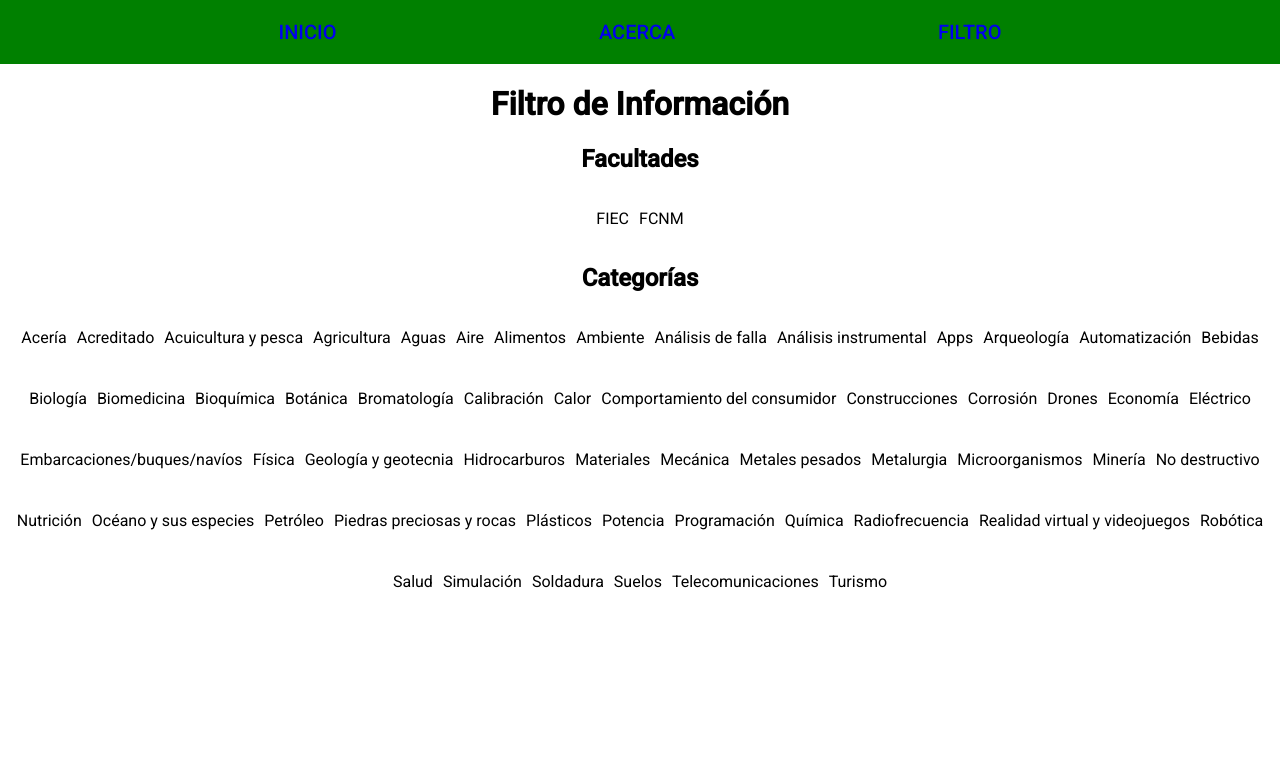
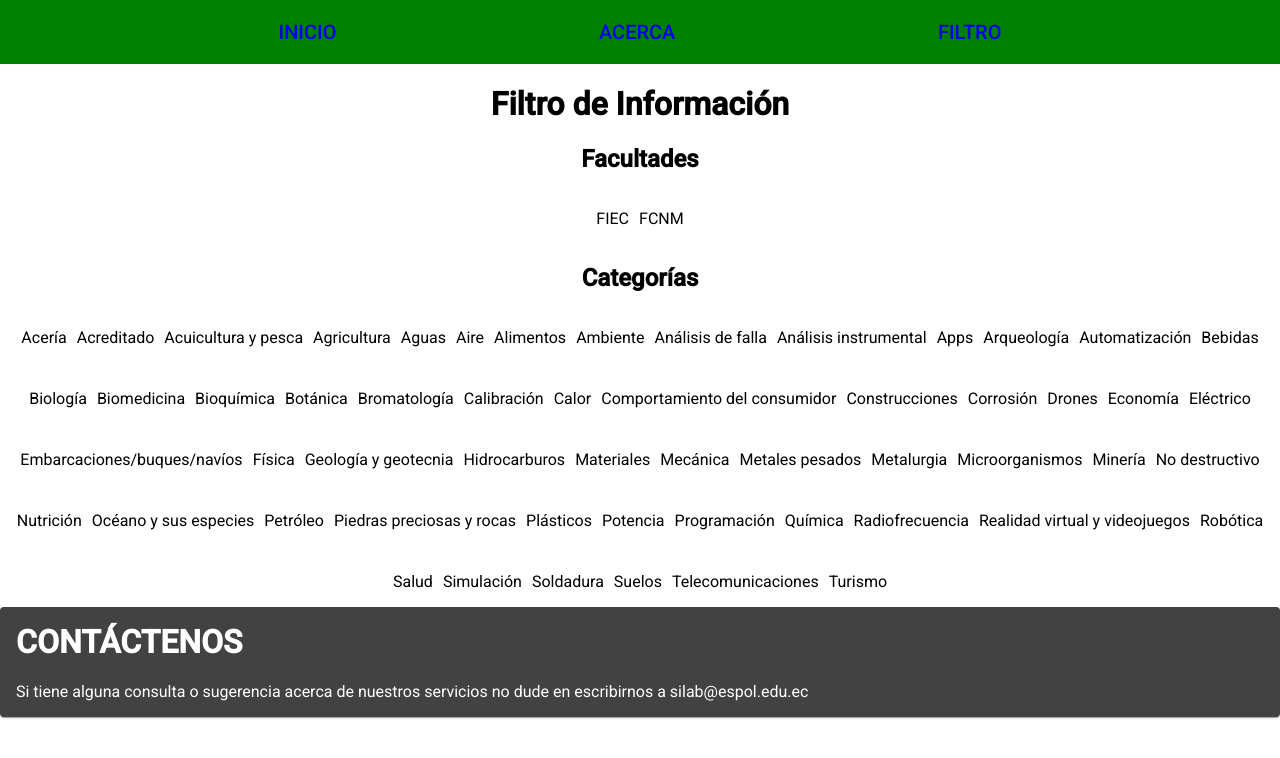
Before and after one commit to anntnzrb/silab, an Angular app in the folder silab-front/: page /filtro in a window 1280 px wide. Shown: the top 758 px of the page. Built offline with nearby package versions, Linux system fonts and the light colour scheme.

Commit message:
comp/common/contacto

```diff
--- a/silab-front/angular.json
+++ b/silab-front/angular.json
@@ -99,5 +99,8 @@
         }
       }
     }
+  },
+  "cli": {
+    "analytics": false
   }
 }
--- a/silab-front/src/app/comp/acerca/acerca.component.html
+++ b/silab-front/src/app/comp/acerca/acerca.component.html
@@ -49,3 +49,5 @@
     <li>Laboratorio de Investigaciones Toxicológicas y Salud Ambiental.</li>
     <li>Laboratorios de Investigación Biomédicas.</li>
 </ul>
+
+<app-contacto></app-contacto>
--- /dev/null
+++ b/silab-front/src/app/comp/common/contacto/contacto.component.html
@@ -0,0 +1,8 @@
+<mat-card>
+    <h1>CONTÁCTENOS</h1>
+
+    <p>
+        Si tiene alguna consulta o sugerencia acerca de nuestros servicios no dude en
+        escribirnos a silab@espol.edu.ec
+    </p>
+</mat-card>
--- /dev/null
+++ b/silab-front/src/app/comp/common/contacto/contacto.component.ts
@@ -0,0 +1,15 @@
+import { Component, OnInit } from '@angular/core';
+
+@Component({
+  selector: 'app-contacto',
+  templateUrl: './contacto.component.html',
+  styleUrls: ['./contacto.component.css']
+})
+export class ContactoComponent implements OnInit {
+
+  constructor() { }
+
+  ngOnInit(): void {
+  }
+
+}
--- a/silab-front/src/app/comp/filtro/filtro.component.html
+++ b/silab-front/src/app/comp/filtro/filtro.component.html
@@ -17,3 +17,5 @@
         <p>{{c}}</p>
     </div>
 </div>
+
+<app-contacto></app-contacto>
--- a/silab-front/src/app/comp/inicio/inicio.component.html
+++ b/silab-front/src/app/comp/inicio/inicio.component.html
@@ -1,3 +1,5 @@
 <app-navbar></app-navbar>
 
 <h1>SILAB - Servicio Integrado de Laboratorios de ESPOL</h1>
+
+<app-contacto></app-contacto>
```
Also changed, not shown: silab-front/src/app/app.module.ts (+9 -4 lines), silab-front/src/app/comp/common/contacto/contacto.component.css (added), 1 other file (tests, documents, lock files or other folders).
